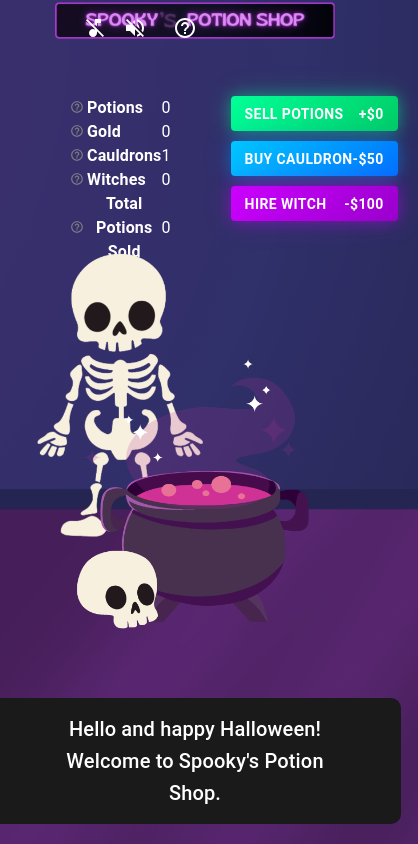
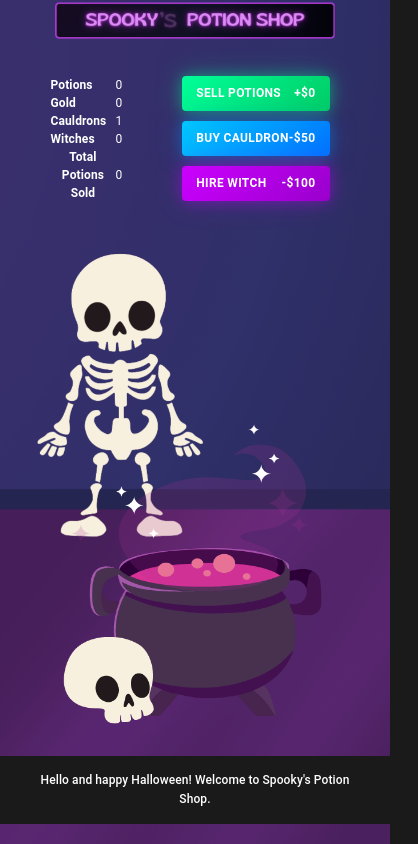
Before and after one commit to danielledonnelly/spooky-potion-shop, a React (Vite) app: page / in a window 390 px wide. Shown: the whole page, 418 px wide, since content can reach past the window. Built offline with nearby package versions, Linux system fonts and the light colour scheme.

Commit message:
SKELETON SOUP SKELELSONSUIPOSPSPSPPP

```diff
--- a/src/App.jsx
+++ b/src/App.jsx
@@ -37,42 +37,47 @@ function App() {
   const [totalPotionsSold, setTotalPotionsSold] = useState(0);
   const [isMobile, setIsMobile] = useState(false);
 
+  // const [dialogue, setDialogue] = useState("");
+  // const [mascotImage, setMascotImage] = useState(skeletonDefault);
+
   const audioRef = useRef(null);
   const cauldronClickRef = useRef(null);
 
-  useEffect(() => {
-    // Set initial screen width to determine if it’s mobile
-    setIsMobile(window.innerWidth <= 768);
+  // I ended up replacing the code below with a media query in my css to make the game more mobile-friendly
+  // useEffect(() => {
+  //
+  //   // This was given up on
+  //   setIsMobile(window.innerWidth <= 768);
 
-    const handleResize = () => {
-      setIsMobile(window.innerWidth <= 768);
-    };
+  //   const handleResize = () => {
+  //     setIsMobile(window.innerWidth <= 768);
+  //   };
 
-    window.addEventListener("resize", handleResize);
-    return () => window.removeEventListener("resize", handleResize);
-  }, []);
+  //   window.addEventListener("resize", handleResize);
+  //   return () => window.removeEventListener("resize", handleResize);
+  // }, []);
 
-  <Container sx={{ textAlign: "center", padding: "20px" }}>
-    {isMobile ? (
-      <Box
-        sx={
-          {
-            // styles here
-          }
-        }
-      >
-        <Typography variant="h4" gutterBottom>
-          This Game is Designed for PC
-        </Typography>
-        <Typography variant="body1">
-          Spooky Potion Shop is best experienced on a desktop. Please switch to
-          a PC for the full gameplay experience!
-        </Typography>
-      </Box>
-    ) : (
-      <>{/* Place the rest of your game components here */}</>
-    )}
-  </Container>;
+  // <Container sx={{ textAlign: "center", padding: "20px" }}>
+  //   {isMobile ? (
+  //     <Box
+  //       sx={
+  //         {
+  //           // styles here
+  //         }
+  //       }
+  //     >
+  //       <Typography variant="h4" gutterBottom>
+  //         This Game is Designed for PC
+  //       </Typography>
+  //       <Typography variant="body1">
+  //         Spooky Potion Shop is best experienced on a desktop. Please switch to
+  //         a PC for the full gameplay experience!
+  //       </Typography>
+  //     </Box>
+  //   ) : (
+  //     <>{/* Place the rest of your game components here */}</>
+  //   )}
+  // </Container>;
 
   // Handle help dialog open and close
   const handleHelpOpen = () => setHelpOpen(true);
@@ -150,12 +155,12 @@ function App() {
 
       {/* Music Toggle Button */}
       <IconButton
+        className="icon"
         sx={{
           position: "fixed",
           top: "10px",
           right: "100px",
           color: isMusicEnabled ? "white" : "grey",
-          className: "option-button",
         }}
         onClick={() => setIsMusicEnabled(!isMusicEnabled)}
       >
@@ -164,6 +169,7 @@ function App() {
 
       {/* Sound Effects Toggle Button */}
       <IconButton
+      className="icon"
         sx={{
           position: "fixed",
           top: "10px",
@@ -178,6 +184,7 @@ function App() {
 
       {/* Help Button */}
       <IconButton
+      className="icon"
         sx={{
           position: "fixed",
           top: "10px",
@@ -210,7 +217,7 @@ function App() {
       >
         <DialogContent sx={{ overflow: "hidden", maxHeight: "100%" }}>
           <Typography variant="body1">
-            Spooky Potion Shop is a short idle clicker game. It can run in the
+            Spooky Potion Shop is a simple idle clicker game. It can run in the
             background if you switch tabs, but be careful! If you reload or
             close the page, your progress will reset.
           </Typography>
--- a/src/components/Mascots.jsx
+++ b/src/components/Mascots.jsx
@@ -12,6 +12,9 @@ const Mascots = ({ isSidekickVisible }) => {
   // Mascot state
   const [mascotDialogueIndex, setMascotDialogueIndex] = useState(0);
   const [mascotImage, setMascotImage] = useState(skeletonDefault);
+  const [mascotDialogue, setMascotDialogue] = useState(
+    "Hello and happy Halloween! Welcome to Spooky's Potion Shop."
+  );
 
   // Sidekick state
   const [sidekickDialogueIndex, setSidekickDialogueIndex] = useState(0);
@@ -47,6 +50,7 @@ const Mascots = ({ isSidekickVisible }) => {
   const progressMascotDialogue = () => {
     if (mascotDialogueIndex < mascotDialogueLines.length - 1) {
       setMascotDialogueIndex((prevIndex) => prevIndex + 1);
+      setMascotDialogue(mascotDialogueLines[mascotDialogueIndex + 1]);
     }
   };
 
@@ -113,33 +117,61 @@ const Mascots = ({ isSidekickVisible }) => {
     }
   }, [sidekickDialogueIndex]);
 
+  // Drag start handler to mark mascot as draggable
+  const handleDragStart = (e) => {
+    e.dataTransfer.setData("mascot", "dragging");
+  };
+
+  // Drop handler for mascot dragged onto cauldron
+  const handleDropOnCauldron = (e) => {
+    const mascot = e.dataTransfer.getData("mascot");
+    if (mascot === "dragging") {
+      setMascotDialogue("Please don't turn me into skeleton soup!");
+      setMascotImage(skeletonJump);
+    }
+  };
+
+  useEffect(() => {
+    // Add event listener to cauldron for handling mascot drop
+    const cauldron = document.querySelector(".cauldron");
+    if (cauldron) {
+      cauldron.addEventListener("drop", handleDropOnCauldron);
+      cauldron.addEventListener("dragover", (e) => e.preventDefault()); // Allow dropping
+
+      return () => {
+        cauldron.removeEventListener("drop", handleDropOnCauldron);
+        cauldron.removeEventListener("dragover", (e) => e.preventDefault());
+      };
+    }
+  }, []);
+
   return (
     <div style={{ display: "flex", justifyContent: "space-between" }}>
       {/* Mascot Section */}
-      <div className="mascot">
+      <div className="mascot" draggable onDragStart={handleDragStart}>
         <CardMedia
           component="img"
           image={mascotImage}
           alt="Mascot"
           className="mascot-image"
         />
-        {/* <Box
+        <Box
           sx={{
-            position: 'fixed',
-            bottom: '20px',
-            left: '10%',
-            backgroundColor: 'var(--black)',
-            color: '#fff',
-            padding: '15px 50px',
-            borderRadius: '10px',
-            width: '80%',
-            textAlign: 'center',
-            cursor: 'pointer',
+            position: "fixed",
+            bottom: "20px",
+            left: "50%",
+            transform: "translateX(-50%)",
+            backgroundColor: "var(--black)",
+            color: "#fff",
+            padding: "15px 50px",
+            borderRadius: "10px",
+            width: "80%",
+            textAlign: "center",
+            cursor: "pointer",
           }}
-          onClick={progressMascotDialogue}
         >
-          <Typography variant="h6">{mascotDialogueLines[mascotDialogueIndex]}</Typography>
-        </Box> */}
+          <Typography variant="h6">{mascotDialogue}</Typography>
+        </Box>
       </div>
 
       {/* Sidekick Section (only render if isSidekickVisible is true) */}
@@ -151,49 +183,34 @@ const Mascots = ({ isSidekickVisible }) => {
             alt="Sidekick"
             className="sidekick-image"
           />
-          {/* <Box
-            sx={{
-              position: 'fixed',
-              bottom: '20px',
-              right: '10%',
-              backgroundColor: 'var(--black)',
-              color: '#B664AA',
-              padding: '15px 50px',
-              borderRadius: '10px',
-              width: '80%',
-              textAlign: 'center',
-              cursor: 'pointer',
-            }}
-            onClick={progressSidekickDialogue}
-          >
-            <Typography variant="h6">{sidekickDialogueLines[sidekickDialogueIndex]}</Typography>
-          </Box> */}
         </div>
       )}
+
       {/* Shared Dialogue Box */}
       <Box
+        className="dialogue"
         sx={{
           position: "fixed",
           bottom: "20px",
-          left: "50%", // This and the line below it ensure that the dialogue box is centred
+          left: "50%",
           transform: "translateX(-50%)",
           backgroundColor: "var(--black)",
-          color: isSidekickVisible ? "#B664AA" : "#fff", // Switch color based on visibility
+          color: isSidekickVisible ? "#B664AA" : "#fff",
           padding: "15px 50px",
           borderRadius: "10px",
           width: "80%",
           textAlign: "center",
           cursor: "pointer",
-          zIndex: "3"
+          zIndex: "10"
         }}
         onClick={
           isSidekickVisible ? progressSidekickDialogue : progressMascotDialogue
-        } // Use correct function
+        }
       >
         <Typography variant="h6">
           {isSidekickVisible
             ? sidekickDialogueLines[sidekickDialogueIndex]
-            : mascotDialogueLines[mascotDialogueIndex]}
+            : mascotDialogue}
         </Typography>
       </Box>
     </div>
--- a/src/components/PotionBrewer.jsx
+++ b/src/components/PotionBrewer.jsx
@@ -95,11 +95,8 @@ const PotionBrewer = ({
       <Box className="potion-brewer-sections">
         {/* Resources Section */}
         <Box className="section-box">
-          <Typography variant="h6" className="section-label">
-            {/* Resources */}
-          </Typography>
           <Box>
-            <Box className="section-item">
+            <Box className="section-item resource">
               <Box sx={{ display: "flex", alignItems: "center" }}>
                 <Tooltip
                   title="Click the cauldron to brew a batch of potions."
@@ -112,7 +109,7 @@ const PotionBrewer = ({
               <Typography>{potions}</Typography>
             </Box>
 
-            <Box className="section-item">
+            <Box className="section-item resource">
               <Box sx={{ display: "flex", alignItems: "center" }}>
                 <Tooltip title="Sell potions to get gold." placement="top">
                   <HelpOutlineIcon className="help-icon" />
@@ -122,7 +119,7 @@ const PotionBrewer = ({
               <Typography>{funds}</Typography>
             </Box>
 
-            <Box className="section-item">
+            <Box className="section-item resource">
               <Box sx={{ display: "flex", alignItems: "center" }}>
                 <Tooltip
                   title="Buy cauldrons to boost the number of potions brewed per batch."
@@ -144,7 +141,7 @@ const PotionBrewer = ({
               <Typography>{cauldrons}</Typography>
             </Box>
 
-            <Box className="section-item">
+            <Box className="section-item resource">
               <Box sx={{ display: "flex", alignItems: "center" }}>
                 <Tooltip
                   title="Hire witches; each will auto-brew one batch of potions per second."
@@ -166,7 +163,7 @@ const PotionBrewer = ({
               <Typography>{witchesHired}</Typography>
             </Box>
 
-            <Box className="section-item">
+            <Box className="section-item resource">
               <Box sx={{ display: "flex", alignItems: "center" }}>
                 <Tooltip
                   title="Sell a million potions to win the game!"
@@ -196,9 +193,6 @@ const PotionBrewer = ({
 
         {/* Actions Section */}
         <Box className="section-box">
-          <Typography variant="h6" className="section-label">
-            {/* Actions */}
-          </Typography>
 
           <Button
             className="sell-potions"
--- a/src/index.css
+++ b/src/index.css
@@ -220,29 +220,28 @@ h2 {
 }
 
 @media (max-width: 768px) {
+  :root {
+    padding: 0px;
+    margin: 0px;
+  }
+
+  .MuiTypography-root {
+    font-size: 12px !important;
+    padding: none !important;
+  }
 
   button {
     width: 100%;
-    font-size: 14px;
-    padding: 8px 10px;
-    margin-bottom: 10px;
-  }
-
-  .resources {
-    margin-top: 20px;
-  }
-
-  .option-button {
-    position: fixed;
-    top: 8000px !important;
-    right: 10px;
+    font-size: 12px !important;
+    padding: none !important;
   }
 
   .cauldron {
     position: relative;
-    bottom: 100px;
-    margin-top: 100px;
-    transform: scale(0.9);
+    bottom: 20px !important;
+    left: 50%;
+    transform: translateX(-50%);
+    z-index: -10 !important;
   }
 
   .mascot, .sidekick {
@@ -250,7 +249,28 @@ h2 {
     height: auto;
   }
 
+  .section-box {
+    padding: none !important;
+    flex: 1 1 100%;
+  }
+
+  .potion-brewer-sections {
+    display: flex;
+    width: 110%;
+    margin-left: -10px;
+  }
+
+
   .help-icon {
-    font-size: 12px;
+    display: none !important;
   }
+
+  .icon {
+   display: none !important;
+  }
+
+  .dialogue {
+    position: relative;
+  }
+
 }
```
Also changed, not shown: src/assets/skeleton-blush.png.
